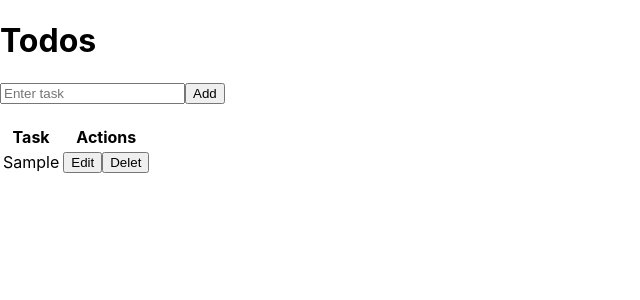
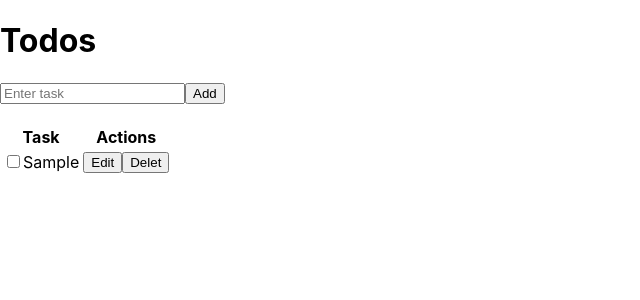
Before and after one commit to Andreick/todo-react-app-ts, a React (Create React App) app: page / in a window 1280 px wide. Both pictures are taken after typing "Sample" into the empty fields and a click on the button "Add". Shown: the top 300 px of the page, without its empty margins (0-640 px from the left). Built offline with nearby package versions, Linux system fonts and the light colour scheme.

Commit message:
feat: toggle task completion

```diff
--- a/src/components/Main.tsx
+++ b/src/components/Main.tsx
@@ -31,6 +31,12 @@ export default class Main extends Component<{}, MainState> {
     this.setState({ tasks });
   };
 
+  toggleTask: ToggleTask = (taskId) => {
+    const task = tasks[taskId];
+    task.isCompleted = !task.isCompleted;
+    this.setState({ tasks });
+  };
+
   render() {
     return (
       <div>
@@ -42,6 +48,7 @@ export default class Main extends Component<{}, MainState> {
             tasks={this.state.tasks}
             editTask={this.editTask}
             deleteTask={this.deleteTask}
+            toggleTask={this.toggleTask}
           />
         </div>
       </div>
@@ -52,3 +59,4 @@ export default class Main extends Component<{}, MainState> {
 export type CreateTask = (task: Task) => void;
 export type EditTask = (taskId: number, editedTask: Task) => void;
 export type DeleteTask = (taskId: number) => void;
+export type ToggleTask = (taskId: number) => void;
--- a/src/components/TaskItem.tsx
+++ b/src/components/TaskItem.tsx
@@ -5,13 +5,14 @@ import {
   MouseEventHandler,
 } from 'react';
 import Task from '../model/Task';
-import { DeleteTask, EditTask } from './Main';
+import { DeleteTask, EditTask, ToggleTask } from './Main';
 
 interface TaskItemProps {
   id: number;
   task: Task;
   editTask: EditTask;
   deleteTask: DeleteTask;
+  toggleTask: ToggleTask;
 }
 
 interface TaskItemState {
@@ -27,7 +28,9 @@ export default class TaskItem extends Component<TaskItemProps> {
   };
 
   handleChange: ChangeEventHandler<HTMLInputElement> = (event) => {
-    this.setState({ task: { description: event.target.value } });
+    this.setState({
+      task: { ...this.state.task, description: event.target.value },
+    });
   };
 
   handleSubmit: FormEventHandler<HTMLFormElement> &
@@ -39,6 +42,10 @@ export default class TaskItem extends Component<TaskItemProps> {
 
   deleteTask = () => {
     this.props.deleteTask(this.props.id);
+  };
+
+  toggleTask = () => {
+    this.props.toggleTask(this.props.id);
   };
 
   render() {
@@ -66,7 +73,20 @@ export default class TaskItem extends Component<TaskItemProps> {
           </>
         ) : (
           <>
-            <td>{this.props.task.description}</td>
+            <td className="task" onClick={this.toggleTask}>
+              <input
+                type="checkbox"
+                readOnly
+                checked={this.props.task.isCompleted}
+              ></input>
+              <span
+                className={
+                  this.props.task.isCompleted ? 'completed' : 'not-completed'
+                }
+              >
+                {this.props.task.description}
+              </span>
+            </td>
             <td>
               <button onClick={() => this.setEditingState(true)}>Edit</button>
               <button onClick={this.deleteTask}>Delet</button>
--- a/src/components/TaskList.tsx
+++ b/src/components/TaskList.tsx
@@ -1,12 +1,13 @@
 import { Component } from 'react';
 import Task from '../model/Task';
-import { DeleteTask, EditTask } from './Main';
+import { DeleteTask, EditTask, ToggleTask } from './Main';
 import TaskItem from './TaskItem';
 
 interface TaskListProps {
   tasks: Task[];
   editTask: EditTask;
   deleteTask: DeleteTask;
+  toggleTask: ToggleTask;
 }
 
 interface TaskListState {}
@@ -29,6 +30,7 @@ export default class TaskList extends Component<TaskListProps, TaskListState> {
               task={task}
               editTask={this.props.editTask}
               deleteTask={this.props.deleteTask}
+              toggleTask={this.props.toggleTask}
             />
           ))}
         </tbody>
--- a/src/index.css
+++ b/src/index.css
@@ -11,3 +11,11 @@ code {
   font-family: source-code-pro, Menlo, Monaco, Consolas, 'Courier New',
     monospace;
 }
+
+.task {
+  cursor: pointer;
+}
+
+.completed {
+  text-decoration: line-through;
+}
```
